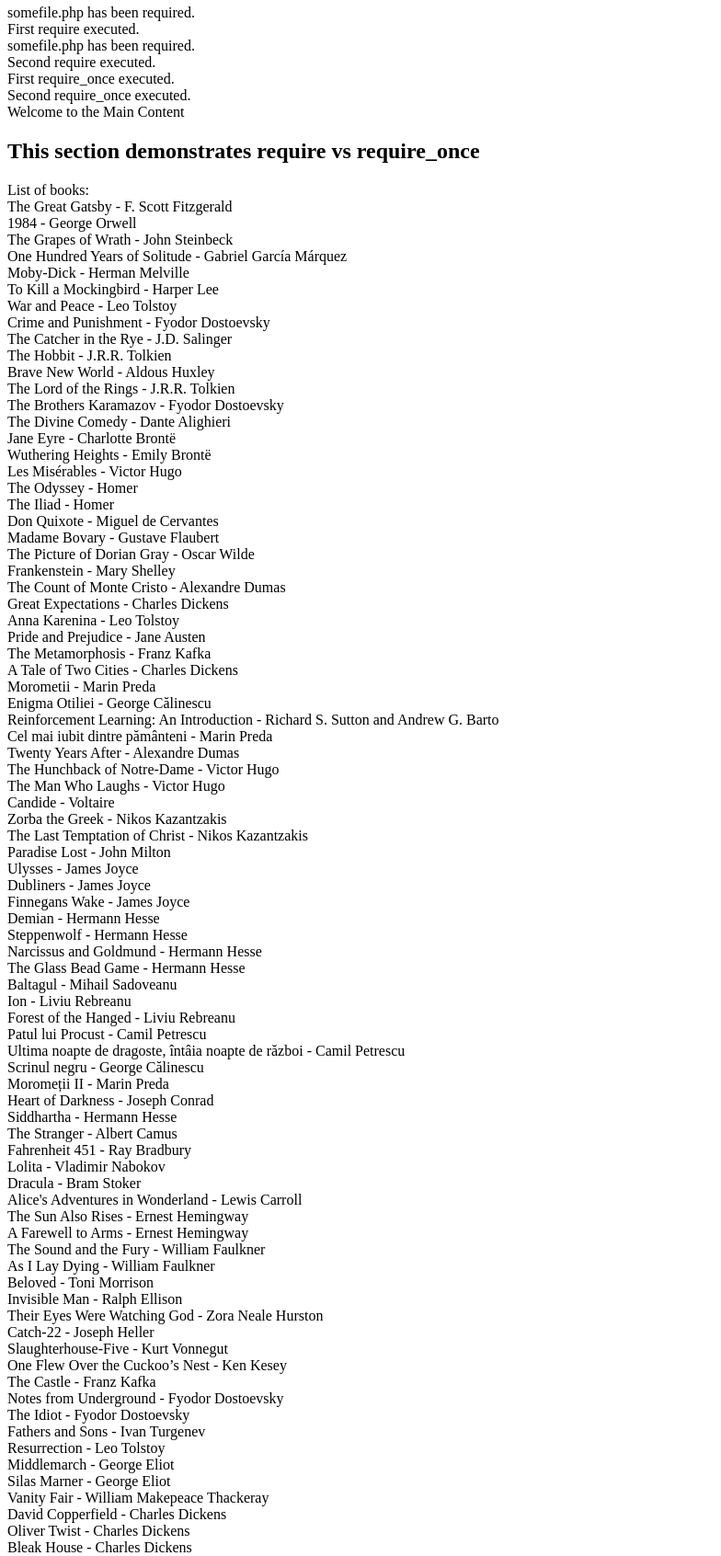
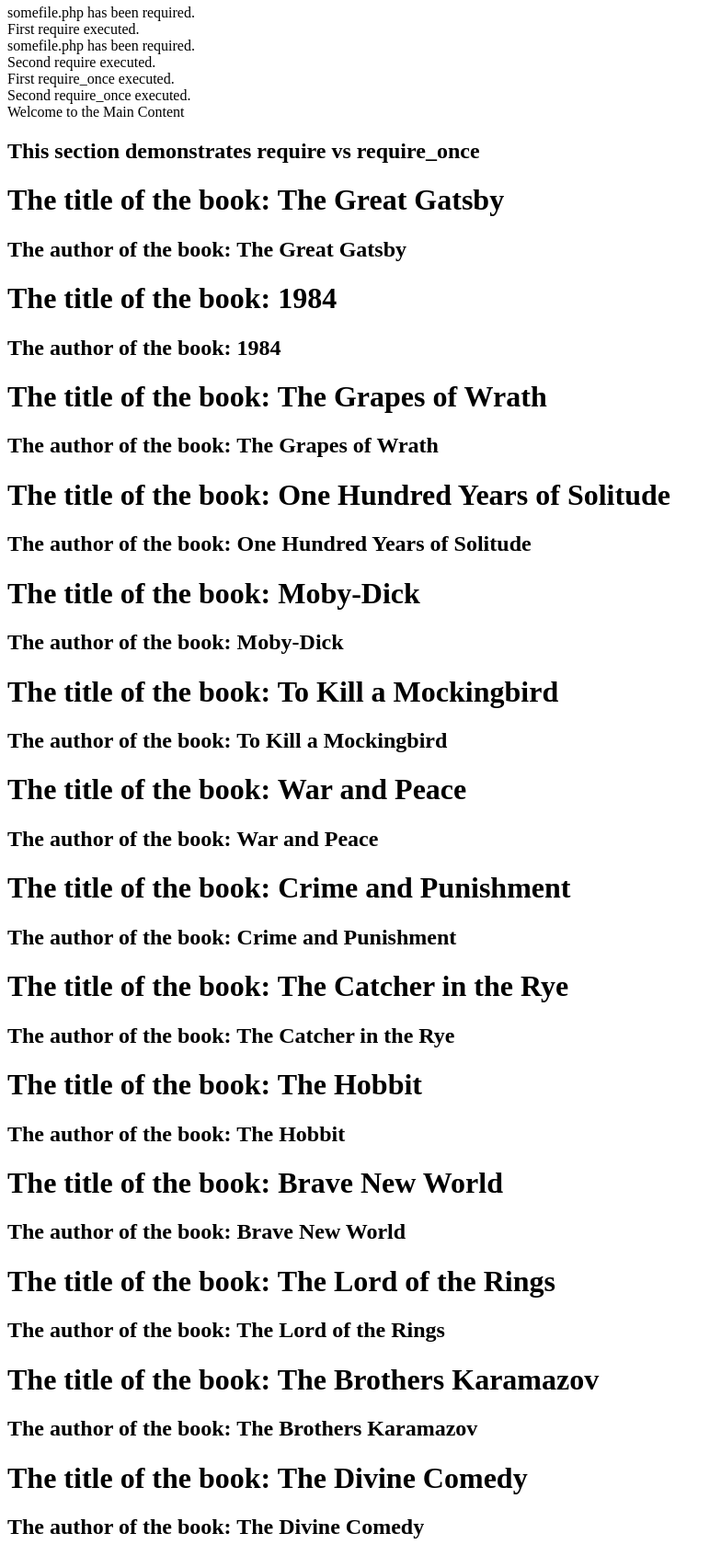
Before and after one commit to AlinRosca10/PHP_CORE, a PHP site: page /diferenta_require-require_once.php in a window 1280 px wide. Shown: the part 199-1891 px from the top of the page at 92% size, without its empty margins (0-784 px from the left). Run offline with PHP 8.4, Linux system fonts and the light colour scheme.

Commit message:
Utilizarea instructiunii foreach and endforeach pentru afisarea titlului si authorului cartii, utilizandu-l concomitent cu HTTML5

```diff
--- a/diferenta_require-require_once.php
+++ b/diferenta_require-require_once.php
@@ -33,11 +33,16 @@
             require "book.php";
         ?>
         <?php
-            echo "List of books:<br>";
-            foreach ($books as $book) {
-                echo $book['title'] . " - " . $book['author'] . "<br>"; // afisarea titlui si autorului cartii folosind concatenarea sirurilor de caractere in constructia echo
-            }
+            // echo "List of books:<br>";
+            // foreach($books as $book) {
+            //     echo "<h1>$book[title]</h1>" . "<h2>$book[author]</h2>" . "<br>"; // afisarea titlui si autorului cartii folosind concatenarea sirurilor de caractere in constructia echo
+            // }
         ?>
+
+        <?php foreach($books as $key_book => $book) :?>
+            <h1>The title of the book: <?php echo $book['title']; ?></h1>
+            <h2>The author of the book: <?php echo $book['title']; ?></h2>
+        <?php endforeach; ?>
         <p>This is the main section of the webpage.</p>
     </main>
     <?php
```
